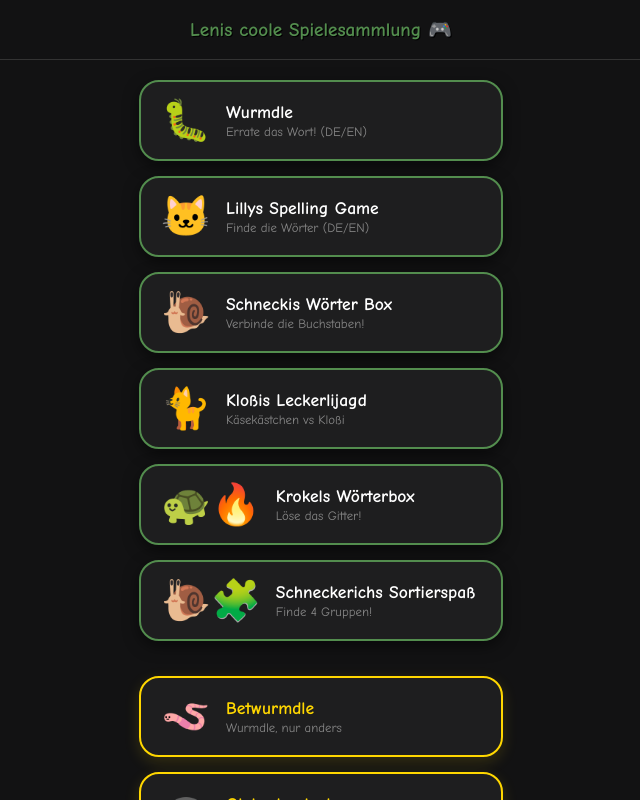
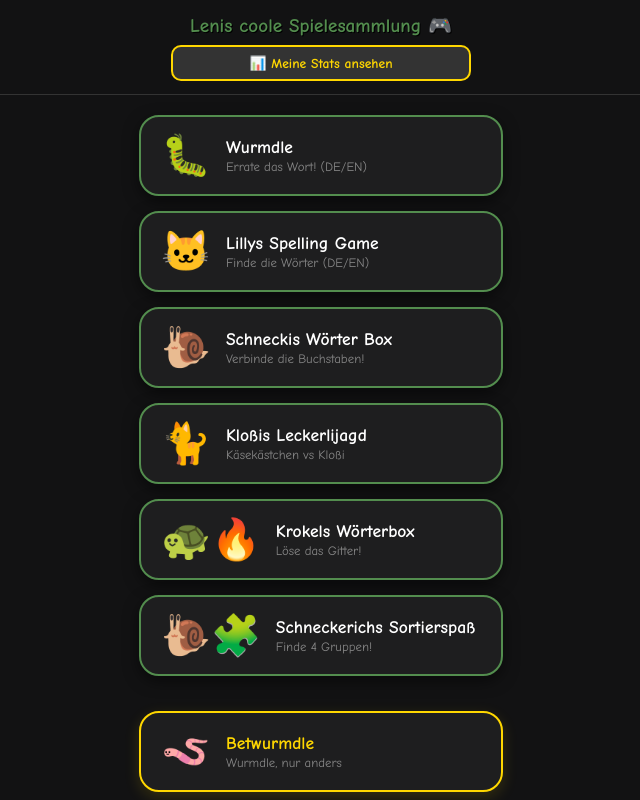
Before and after one commit to deno1111-1/Wurmdle, a plain HTML site: page index.html in a window 1280 px wide. Shown: the whole page, without its empty margins (319-959 px from the left). Drawn offline with Linux system fonts and the light colour scheme.

Commit message:
Update index.html

```diff
--- a/index.html
+++ b/index.html
@@ -23,15 +23,23 @@
         /* HEADER */
         header {
             display: flex;
+            flex-direction: column;
             align-items: center;
             justify-content: center;
             width: 100%;
-            padding: 15px;
+            padding: 10px 15px;
             background: #121213;
             box-sizing: border-box;
             border-bottom: 1px solid #333;
-            height: 60px;
+            height: 95px;
             z-index: 10;
+            gap: 8px;
+        }
+        .stats-link {
+            display: block; text-align: center; width: 85%; max-width: 300px;
+            background: #333; color: #ffd700; border: 2px solid #ffd700;
+            border-radius: 10px; padding: 8px; text-decoration: none;
+            font-weight: bold; font-size: 0.85rem; box-sizing: border-box;
         }
         h1 {
             margin: 0;
@@ -43,10 +51,10 @@
         /* --- HAUPTMENÜ --- */
         #main-menu {
             position: absolute;
-            top: 60px;
+            top: 95px;
             left: 0;
             width: 100%;
-            height: calc(100% - 60px);
+            height: calc(100% - 95px);
             background: #121213;
             z-index: 200;
             display: flex;
@@ -116,9 +124,8 @@
 
     <header>
         <h1>Lenis coole Spielesammlung 🎮</h1>
+        <a href="stats.html" class="stats-link">📊 Meine Stats ansehen</a>
     </header>
-
-    <a href="stats.html" style="display:block; text-align:center; margin: 0 auto 20px; max-width:300px; background:#333; color:#ffd700; border:2px solid #ffd700; border-radius:12px; padding:12px; text-decoration:none; font-weight:bold;">📊 Meine Stats ansehen</a>
 
     <div id="main-menu">
 
```
